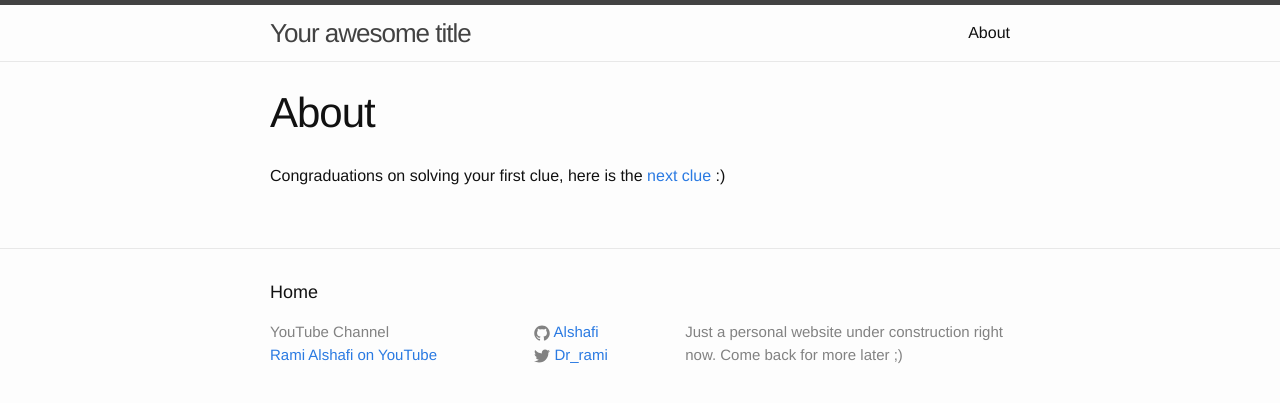
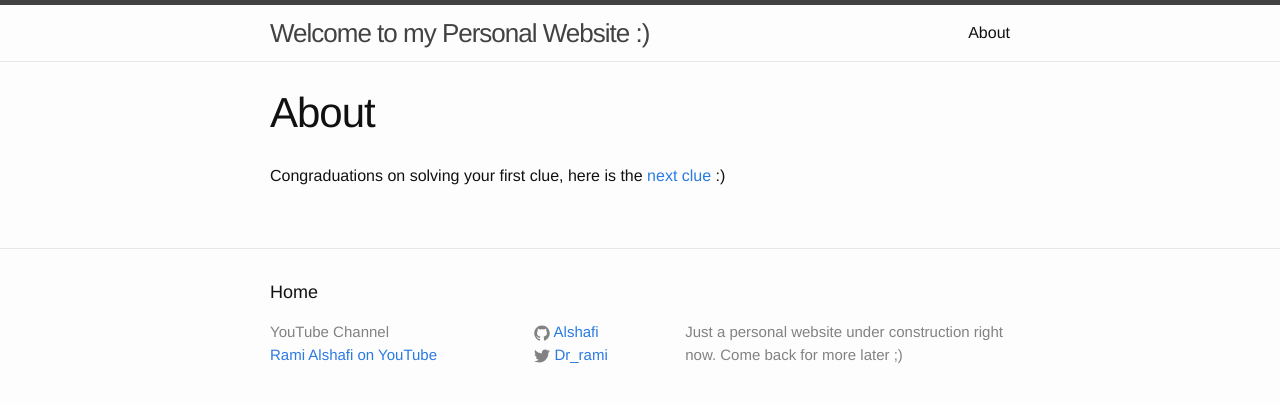
Before and after one commit to alshafi/alshafi.github.io, a Jekyll site: the page built from about.md, in a window 1280 px wide. Shown: the top 403 px of the page. Built offline with Jekyll 4.4.1, drawn with Linux system fonts in a browser that asks for light colours.

Commit message:
welcome msg

```diff
--- a/_includes/header.html
+++ b/_includes/header.html
@@ -2,7 +2,7 @@
 
   <div class="wrapper">
 
-    <a class="site-title" href="{{ site.baseurl }}/">{{ site.title }}</a>
+    <a class="site-title" href="{{ site.baseurl }}/">Welcome to my Personal Website :)</a>
 
     <nav class="site-nav">
       <a href="#" class="menu-icon">
```
